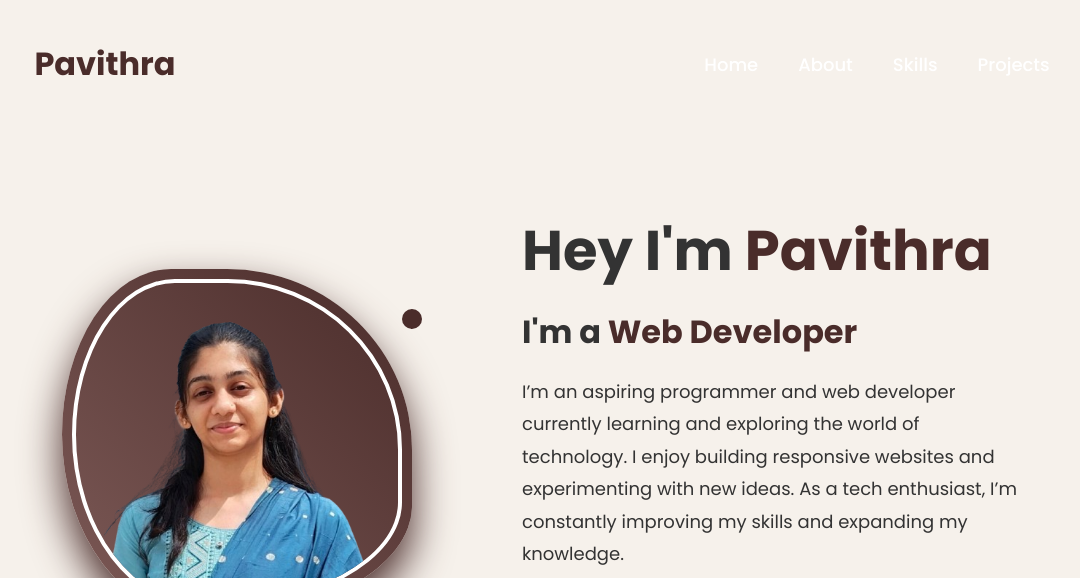
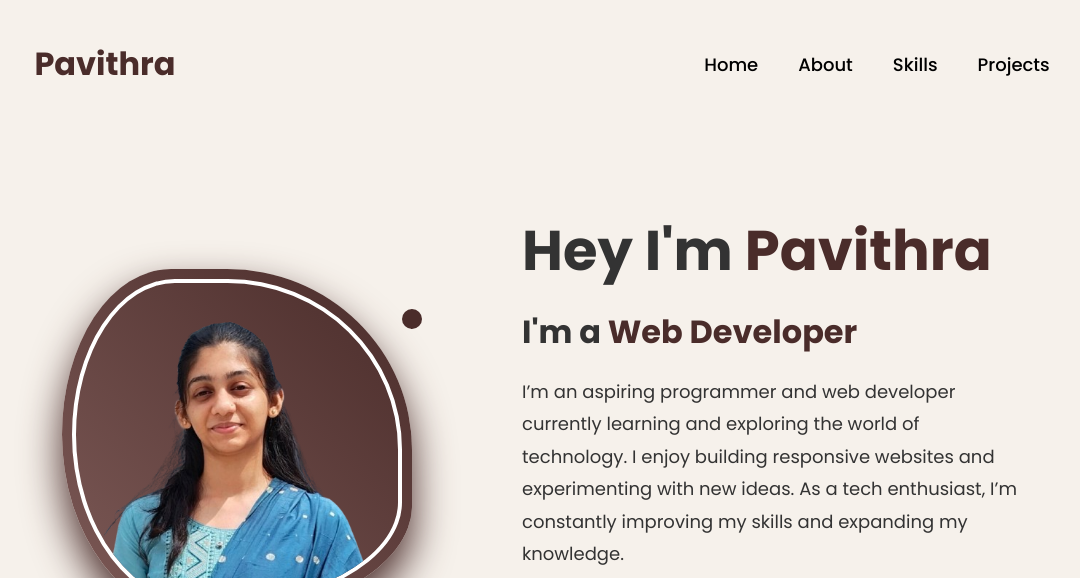
Before and after one commit to Pavithra-Devadiga/portfolio, a plain HTML site: page index.html in a window 1280 px wide. Shown: the top 578 px of the page, without its empty margins (98-1178 px from the left). Drawn offline with Linux system fonts and the light colour scheme.

Commit message:
first commit

```diff
--- a/index.html
+++ b/index.html
@@ -387,6 +387,7 @@ header{
     display:flex;
     gap:40px;
     list-style:none;
+
 }
 
 .nav-links a{
@@ -465,6 +466,23 @@ header{
     color:#7f433f;
 }
 }
+
+.nav-links a{
+    font-size:18px;
+    font-weight:500;
+    color:#333;
+    transition:.3s;
+    text-decoration:none;
+}
+
+.nav-links a:hover{
+    color:#7f433f;
+}
+
+/* .nav-links a{
+color: black !important;
+} */
+
 </style>
 
 
--- a/style.css
+++ b/style.css
@@ -369,3 +369,20 @@ height:250px;
     display: flex; /* show when clicked */
   }
 }
+
+.nav-links a{
+    font-size:18px;
+    font-weight:500;
+    color:#333;
+    transition:.3s;
+    text-decoration:none;
+}
+
+.nav-links a:hover,
+.nav-links a.active{
+    color:#7f433f !important;
+}
+
+.nav-links a{
+color: black !important;
+}
```
Also changed, not shown: about.html (+4 -0 lines).
